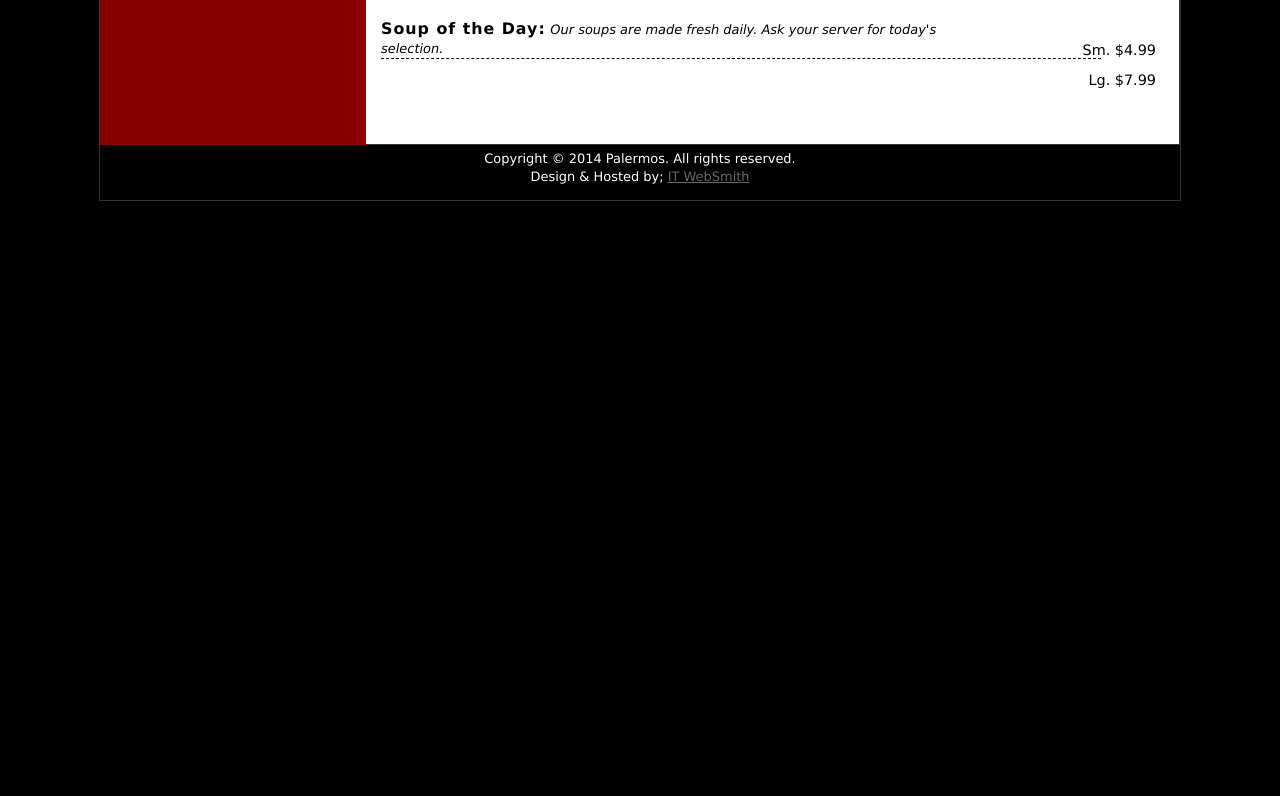
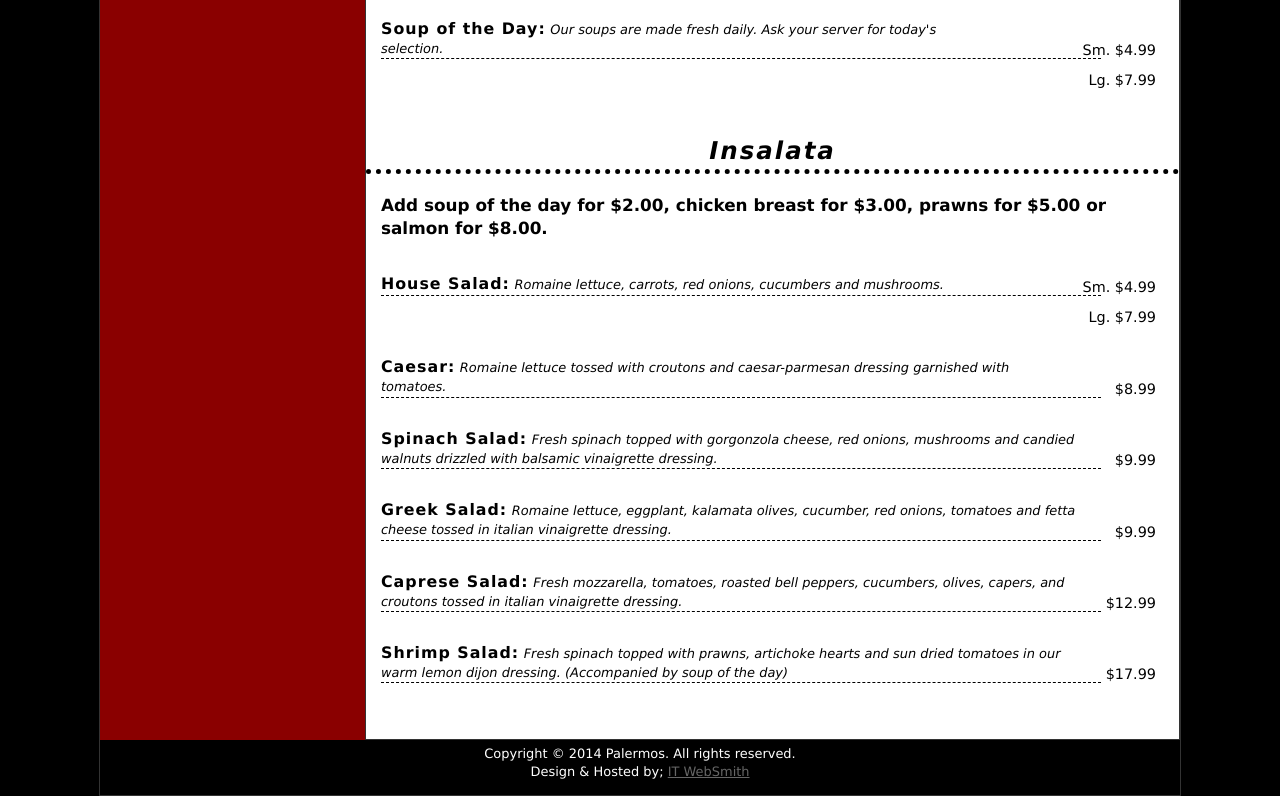
Before and after one commit to KellyRipa/dinner, a plain HTML site: page index.html in a window 1280 px wide. Shown: the part 541-1337 px from the top of the page. Before the commit the page ends 800 px from the top, so only its background shows below. Drawn offline with Linux system fonts and the light colour scheme.

Commit message:
Update index.html

```diff
--- a/index.html
+++ b/index.html
@@ -73,7 +73,42 @@
 
         </ul>
 
+          <h2 class="dish-type">Insalata</h2>
+              <h3 class="extra">Add soup of the day for $2.00, chicken breast for $3.00, prawns for $5.00 or salmon for $8.00.</h3>
 
+          <ul>
+              <li>
+                <strong class="menu-item">House Salad:</strong>
+                <span class="description"> Romaine lettuce, carrots, red onions, cucumbers and mushrooms.</span>
+              </li>
+                  <aside class="price">Sm. $4.99</aside>
+                  <aside class="price">Lg. $7.99</aside>
+              <li>
+                <strong class="menu-item">Caesar:</strong>
+                <span class="description">Romaine lettuce tossed with croutons and caesar-parmesan dressing garnished with tomatoes.</span>
+              </li>
+                  <aside class="price">$8.99</aside>
+              <li>
+                <strong class="menu-item">Spinach Salad:</strong>
+                <span class="description">Fresh spinach topped with gorgonzola cheese, red onions, mushrooms and candied walnuts drizzled with balsamic vinaigrette dressing.</span>
+              </li>
+                  <aside class="price">$9.99</aside>
+              <li>
+                <strong class="menu-item">Greek Salad:</strong>
+                <span class="description">Romaine lettuce, eggplant, kalamata olives, cucumber, red onions, tomatoes and fetta cheese tossed in italian vinaigrette dressing.</span>
+              </li>
+                  <aside class="price">$9.99</aside>
+              <li>
+                <strong class="menu-item">Caprese Salad:</strong>
+                <span class="description">Fresh mozzarella, tomatoes, roasted bell peppers, cucumbers, olives, capers, and croutons tossed in italian vinaigrette dressing.</span>
+              </li>
+                  <aside class="price">$12.99</aside>
+              <li>
+                <strong class="menu-item">Shrimp Salad:</strong>
+                <span class="description">Fresh spinach topped with prawns, artichoke hearts and sun dried tomatoes in our warm lemon dijon dressing. (Accompanied by soup of the day)</span>
+              </li>
+                  <aside class="price">$17.99</aside>
+          </ul>
 
   </div>
   <!-- InstanceEndEditable -->
```
